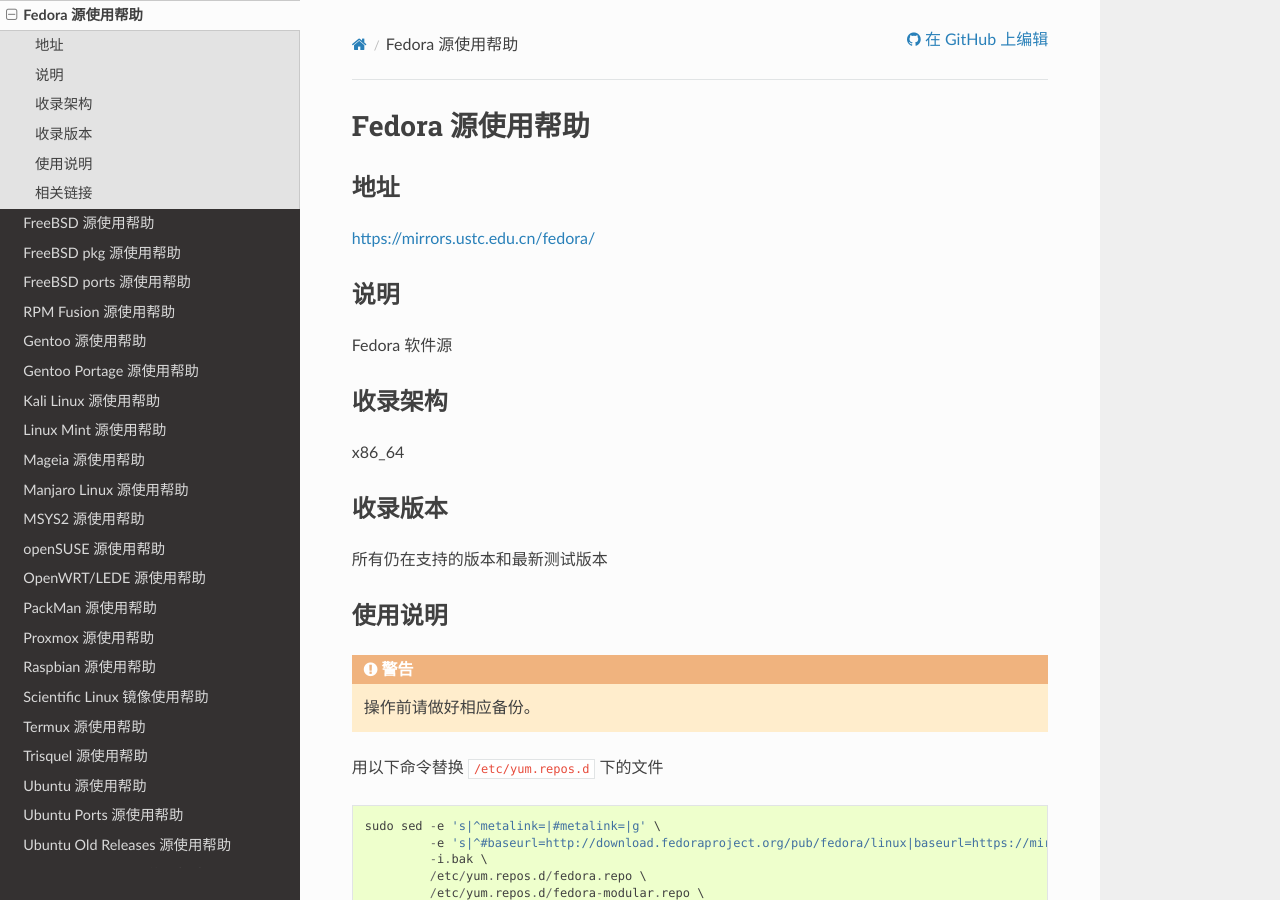
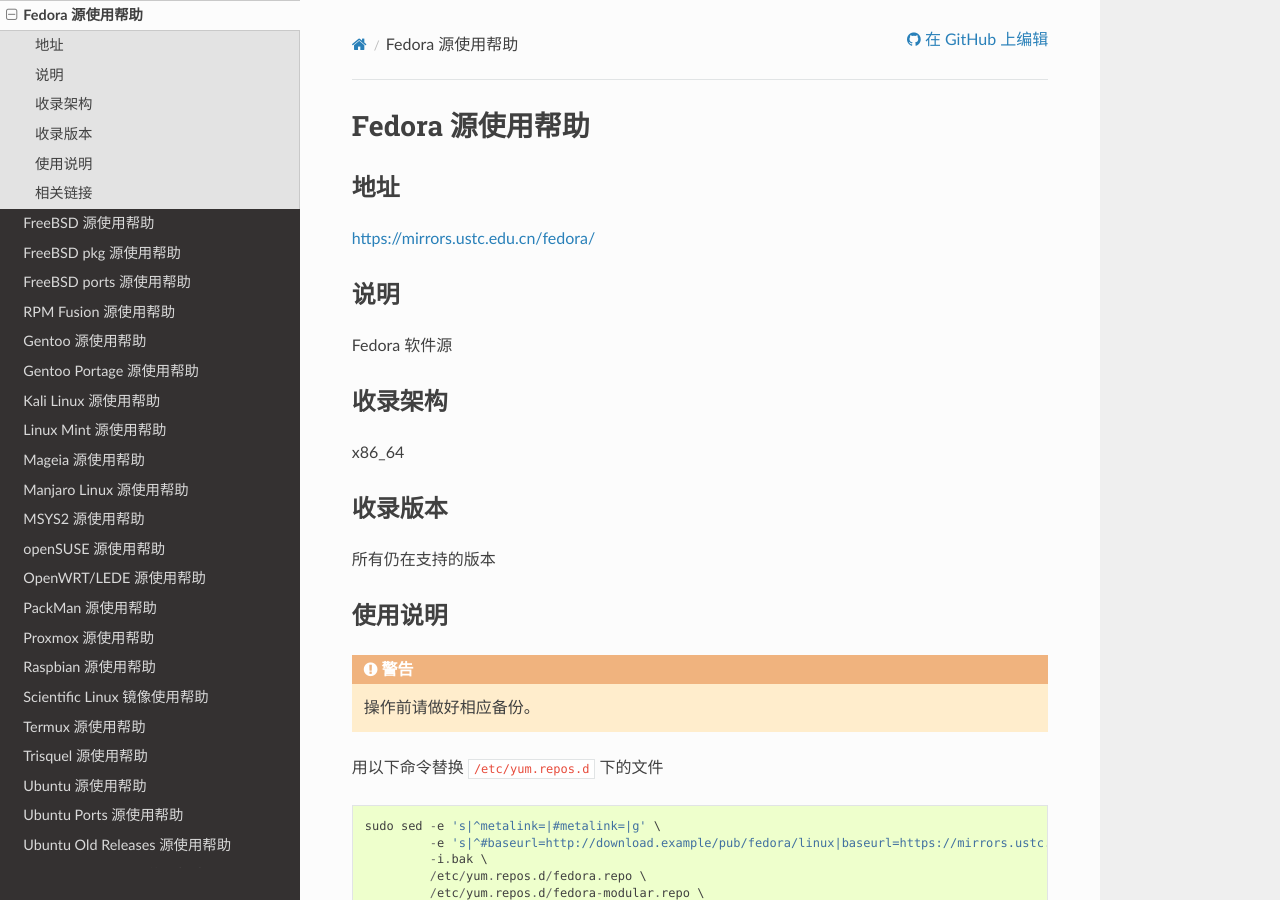
Before and after one commit to ustclug/mirrorhelp, a Sphinx documentation site: the page built from source/fedora.rst, in a window 1280 px wide and 900 px high. Built offline with Sphinx 7.4.7 and the Read the Docs theme 2.0.0, drawn with Linux system fonts in a browser that asks for light colours; pages that are not in the unit, such as notebooks, are missing from menus.

Commit message:
update version and sed command of fedora help
#166. Verified that the original url of baseurl is updated to "download.example" in Fedora 31, 32 and 33.

```diff
--- a/source/fedora.rst
+++ b/source/fedora.rst
@@ -20,7 +20,7 @@
 收录版本
 ========
 
-所有仍在支持的版本和最新测试版本
+所有仍在支持的版本
 
 使用说明
 ========
@@ -33,7 +33,7 @@
 ::
 
   sudo sed -e 's|^metalink=|#metalink=|g' \
-           -e 's|^#baseurl=http://download.fedoraproject.org/pub/fedora/linux|baseurl=https://mirrors.ustc.edu.cn/fedora|g' \
+           -e 's|^#baseurl=http://download.example/pub/fedora/linux|baseurl=https://mirrors.ustc.edu.cn/fedora|g' \
            -i.bak \
            /etc/yum.repos.d/fedora.repo \
            /etc/yum.repos.d/fedora-modular.repo \
```
